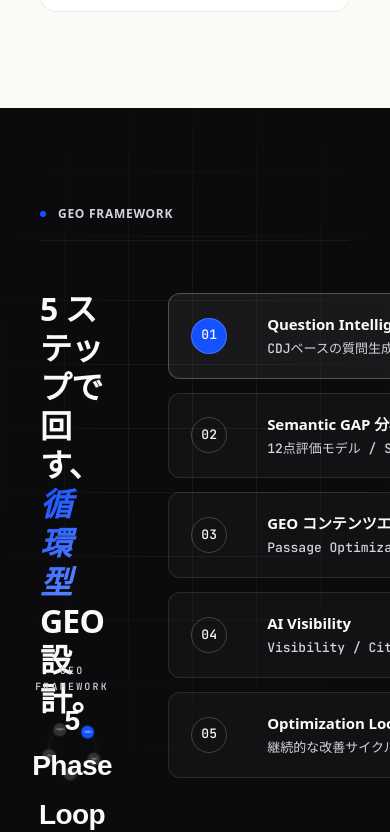
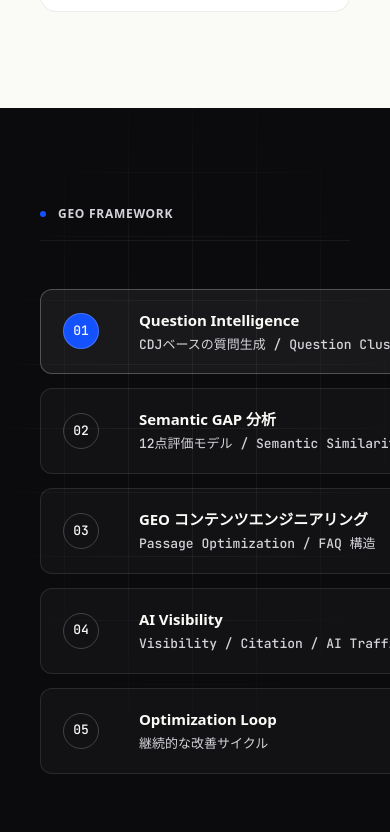
Before and after one commit to davidkim-ascent/geo_web, a Next.js app: page / in a window 390 px wide. Shown: the part 5158-5990 px from the top of the page. Built offline with nearby package versions, Linux system fonts and the light colour scheme; a web font is replaced by a local one.

Commit message:
Hide framework visual on mobile

```diff
--- a/src/app/globals.css
+++ b/src/app/globals.css
@@ -530,6 +530,17 @@ body.tweak-norotate .fw-ring g.node text {
 @keyframes fwCounterRotate {
   from { transform: rotate(0deg); }
   to { transform: rotate(-360deg); }
+}
+
+@media (max-width: 768px) {
+  .fw-grid {
+    grid-template-columns: 1fr;
+    gap: 0;
+  }
+
+  .fw-grid > div:first-child {
+    display: none;
+  }
 }
 
 .fw-center {
```
